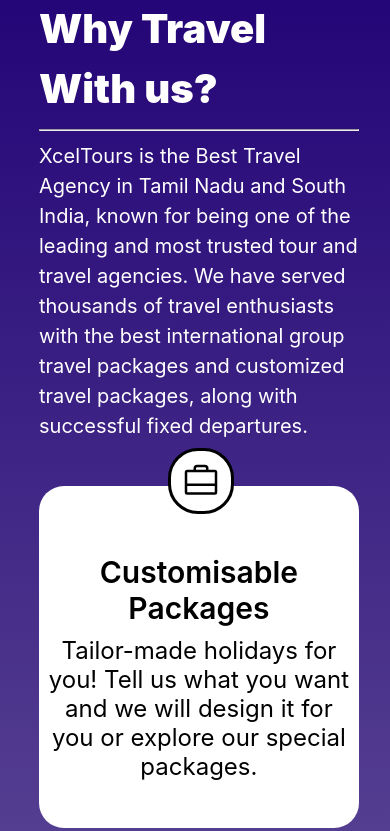
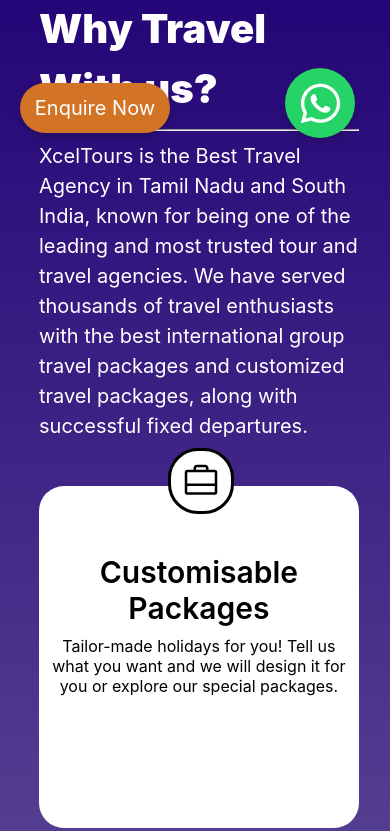
Before and after one commit to ud-k16/tourswebsite, a React (Create React App) app: page / in a window 390 px wide. Shown: the part 691-1522 px from the top of the page. Built offline with nearby package versions, Linux system fonts and the light colour scheme.

Commit message:
mobile view service card  adjusted

```diff
--- a/src/components/home/ServiceCard/ServiceCard.module.css
+++ b/src/components/home/ServiceCard/ServiceCard.module.css
@@ -57,7 +57,7 @@
     }
 
     .serviceDescription {
-        font-size: 24px;
+        font-size: 16px;
 
     }
 }
--- a/src/screens/home.jsx
+++ b/src/screens/home.jsx
@@ -11,8 +11,8 @@
   return (
     <div>
       <Header />
-      {/* <FloatingWhatsappButton /> */}
-      {/* <EnquiryButton /> */}
+      <FloatingWhatsappButton />
+      <EnquiryButton />
       <FeaturedLocation featuredTour={featuredTour} />
       <Services />
       <Achievements />
```
